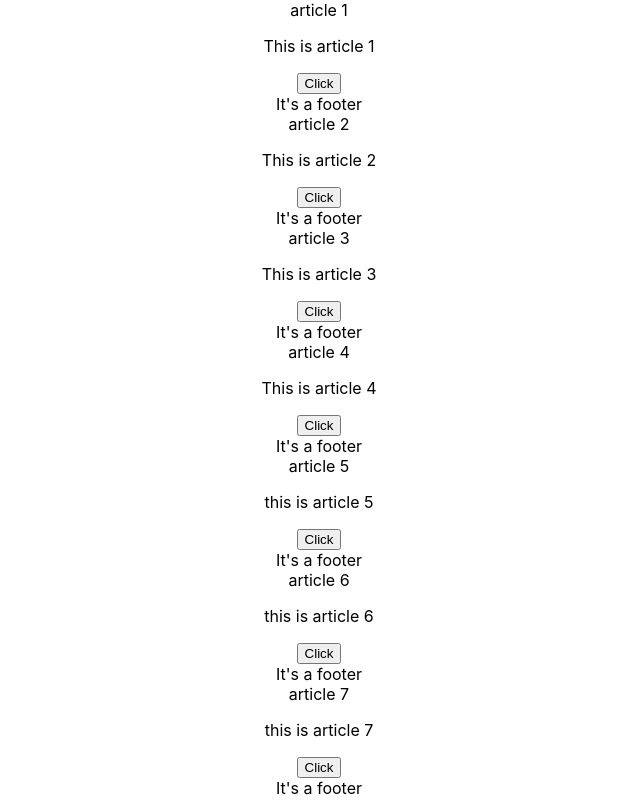
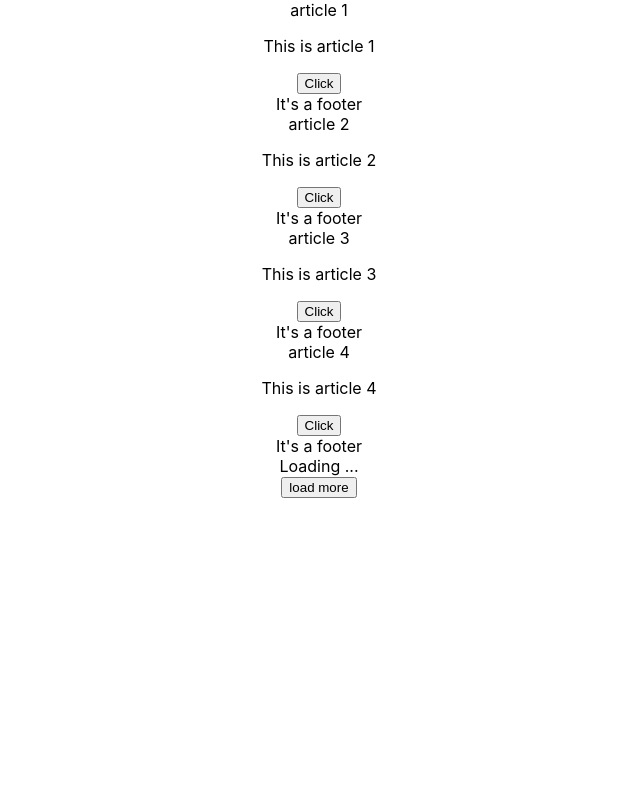
Before and after one commit to maryamghorbani/LearnReactJs, a React (Create React App) app: page / in a window 1280 px wide. Both pictures are taken after a click on the button "load more". Shown: the top 800 px of the page, without its empty margins (321-961 px from the left). Built offline with nearby package versions, Linux system fonts and the light colour scheme.

Commit message:
add if statement in component

```diff
--- a/src/App.js
+++ b/src/App.js
@@ -16,50 +16,7 @@ import Thumbnail from "./Thumbnail";
 //     </div>
 //   );
 // }
-// ==========================
-class App extends Component{
-    state = {
-        articles : [
-            { id : 1 , title : 'article 1' , body : 'This is article 1'},
-            { id : 2 , title : 'article 2' , body : 'This is article 2'},
-            { id : 3 , title : 'article 3' , body : 'This is article 3'},
-            { id : 4 , title : 'article 4' , body : 'This is article 4'},
-        ]
-    }
 
-
-
-       loadMore = () => {
-           let article = [
-                { id : 5 , title : 'article 5' , body : 'this is article 5'},
-                { id : 6 , title : 'article 6' , body : 'this is article 6'},
-                { id : 7 , title : 'article 7' , body : 'this is article 7'},
-                { id : 8 , title : 'article 8' , body : 'this is article 8'},
-            ]
-
-        this.setState(prevSate => {
-            return {
-                articles: [ ... prevSate.articles , ... article]
-            }
-        })
-       }
-
-    render() {
-        let articleList = this.state.articles.map(article => <Card key={article.id} title={article.title} body={article.body} />)
-        return (
-            <div className="App">
-            {
-                articleList
-                // stateArticle.articles.map((article , index) => <Card key={index} title={article.title} body={article.body} />)
-            }
-            <Thumbnail title="x" body="y" />
-
-            <button onClick={this.loadMore}>load more</button>
-
-        </div>
-        );
-    }
-}
 // =========================
 
 
@@ -105,4 +62,62 @@ class App extends Component{
 //     );
 // }
 
+
+
+// ==========================
+class App extends Component{
+    state = {
+        articles : [
+            { id : 1 , title : 'article 1' , body : 'This is article 1'},
+            { id : 2 , title : 'article 2' , body : 'This is article 2'},
+            { id : 3 , title : 'article 3' , body : 'This is article 3'},
+            { id : 4 , title : 'article 4' , body : 'This is article 4'},
+        ],
+        loading : false
+    }
+
+
+
+    loadMore = () => {
+        this.setState({ loading : true })
+        setTimeout(() => {
+            let article = [
+                { id : 5 , title : 'article 5' , body : 'this is article 5'},
+                { id : 6 , title : 'article 6' , body : 'this is article 6'},
+                { id : 7 , title : 'article 7' , body : 'this is article 7'},
+                { id : 8 , title : 'article 8' , body : 'this is article 8'},
+            ]
+
+            this.setState(prevSate => {
+                return {
+                    articles : [ ... prevSate.articles , ... article],
+                    loading : false
+                }
+            })
+        }, 3000)
+    }
+
+    render() {
+        let articleList = this.state.articles.map(article => <Card key={article.id} title={article.title} body={article.body} />)
+        return (
+            <div className="App">
+                { articleList }
+                {
+                    this.state.loading
+                        ? <div>Loading ...</div>
+                        : null
+                    // stateArticle.articles.map((article , index) => <Card key={index} title={article.title} body={article.body} />)
+                }
+                {/*<Thumbnail title="x" body="y" />*/}
+
+
+                <button onClick={this.loadMore}>load more</button>
+
+            </div>
+        );
+    }
+}
+
+
+
 export default App;
```
